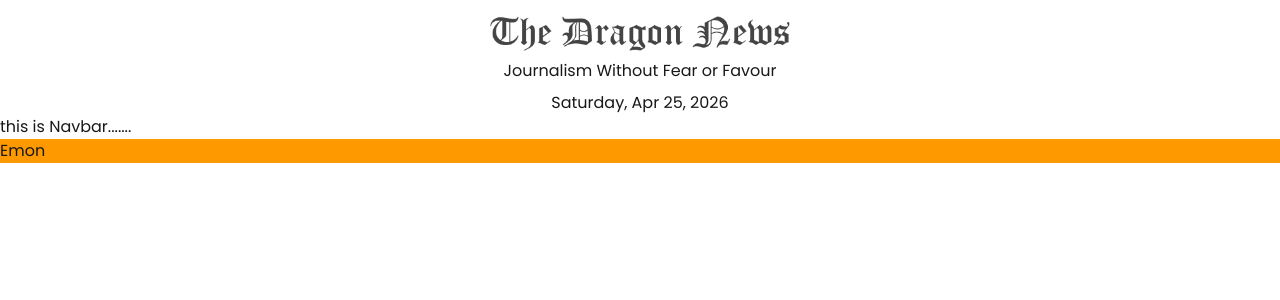
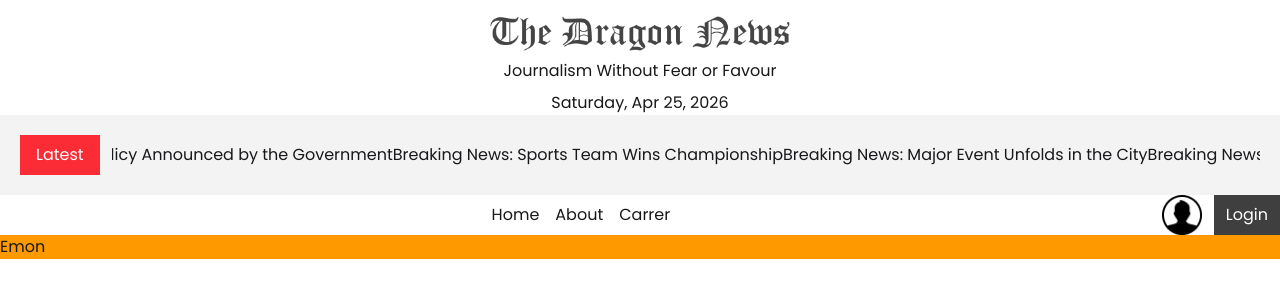
Before and after one commit to MaksumulEmon/Dragon-News, a Next.js app: page / in a window 1280 px wide. Shown: the top 300 px of the page. Built offline with nearby package versions, Linux system fonts and the light colour scheme.

Commit message:
Navbar Add breaking news Add

```diff
--- a/package.json
+++ b/package.json
@@ -12,7 +12,8 @@
     "date-fns": "^4.1.0",
     "next": "16.2.4",
     "react": "19.2.4",
-    "react-dom": "19.2.4"
+    "react-dom": "19.2.4",
+    "react-fast-marquee": "^1.6.5"
   },
   "devDependencies": {
     "@tailwindcss/postcss": "^4",
--- /dev/null
+++ b/src/Components/shared/BreakingNew.jsx
@@ -0,0 +1,35 @@
+import React from 'react';
+import Marquee from 'react-fast-marquee';
+
+const BreakingNew = () => {
+
+    const news = [
+        {
+            id: "1",
+            title: "Breaking News: Major Event Unfolds in the City",
+        },
+        {
+            id: "2",
+            title: "Breaking News: New Policy Announced by the Government",
+        },
+        {
+            id: "3",
+            title: "Breaking News: Sports Team Wins Championship",
+        },
+    ];
+
+
+
+    return (
+        <div className='bg-[#f3f3f3] p-5 flex gap-3'>
+            <button className='bg-red-500 text-white px-4 py-2'>Latest</button>
+            <Marquee pauseOnHover={true} speed={100}>
+              {news.map((n) =>{
+              return  <span key={n.id} className='flex gap-3'>{n.title}</span>
+              })}
+            </Marquee>
+        </div>
+    );
+};
+
+export default BreakingNew;
--- a/src/Components/shared/Navbar.jsx
+++ b/src/Components/shared/Navbar.jsx
@@ -1,9 +1,27 @@
+import Link from 'next/link';
 import React from 'react';
+import useAvater from "@/assets/user.png"
+import Image from 'next/image';
 
 const Navbar = () => {
     return (
-        <div>
-            this is Navbar.......
+        <div className='flex justify-between items-center'>
+
+            <div>
+
+            </div>
+            <ul className='flex justify-between gap-4'>
+                <li><Link href={'/'}>Home</Link></li>
+                <li><Link href={'/'}>About</Link></li>
+                <li><Link href={'/'}>Carrer</Link></li>
+            </ul>
+
+            <div className='flex items-center gap-3'>
+                <Image src={useAvater} width={40} height={40} alt="user Avater" />
+                <button className='bg-[#403f3f] px-3 py-2 text-white'>
+                    <Link href={'/login'}>Login</Link>
+                </button>
+            </div>
         </div>
     );
 };
--- a/src/app/(main)/layout.jsx
+++ b/src/app/(main)/layout.jsx
@@ -1,11 +1,13 @@
+import BreakingNew from '@/Components/shared/BreakingNew';
 import Header from '@/Components/shared/Header';
 import Navbar from '@/Components/shared/Navbar';
 import React from 'react';
 
-const Mainlayout = ({children}) => {
+const Mainlayout = ({ children }) => {
     return (
-        <div>
+        <div className='max-w-7xl mx-auto'>
             <Header />
+            <BreakingNew />
             <Navbar />
             {children}
         </div>
```
Also changed, not shown: 1 other file (tests, documents, lock files or other folders).
